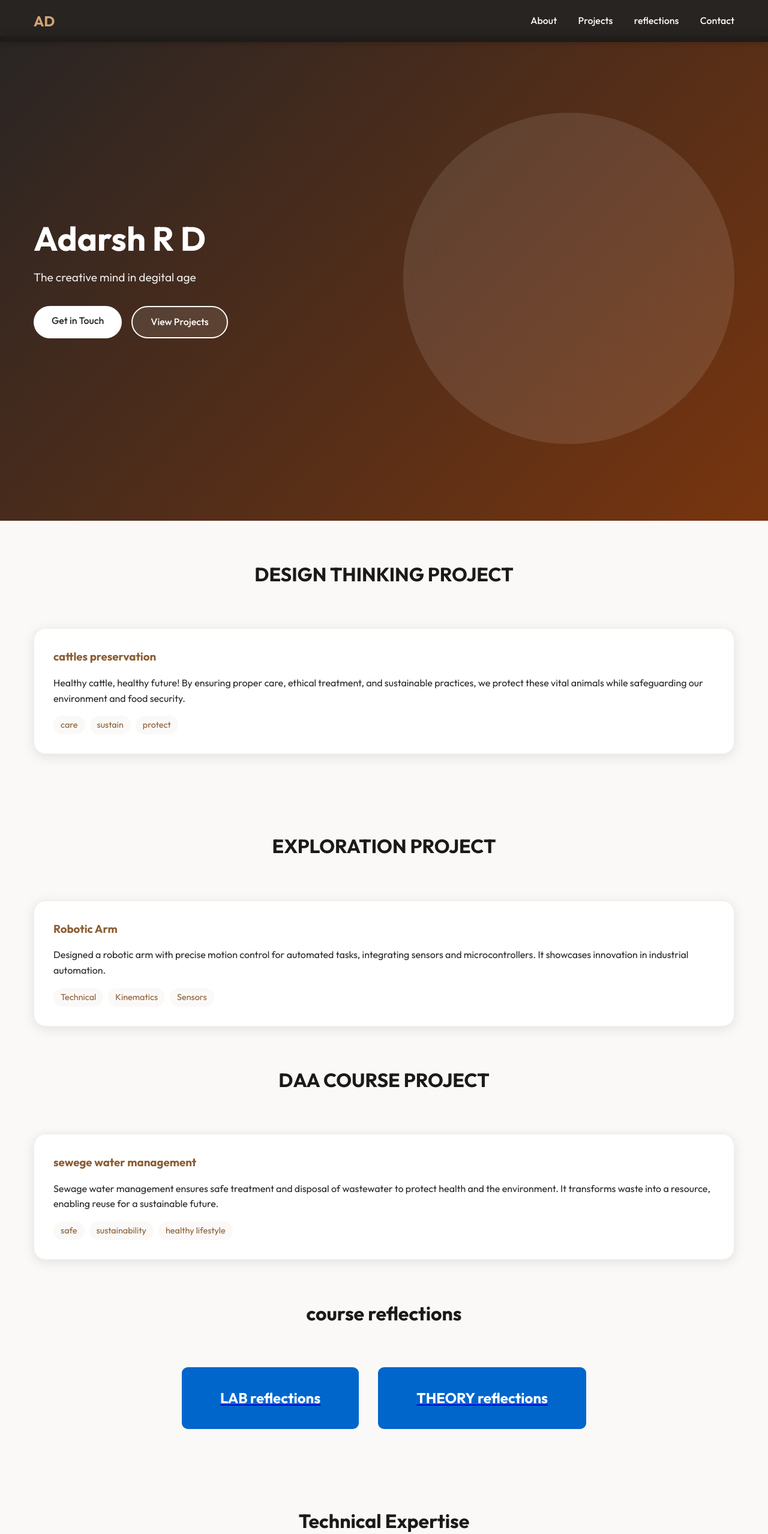
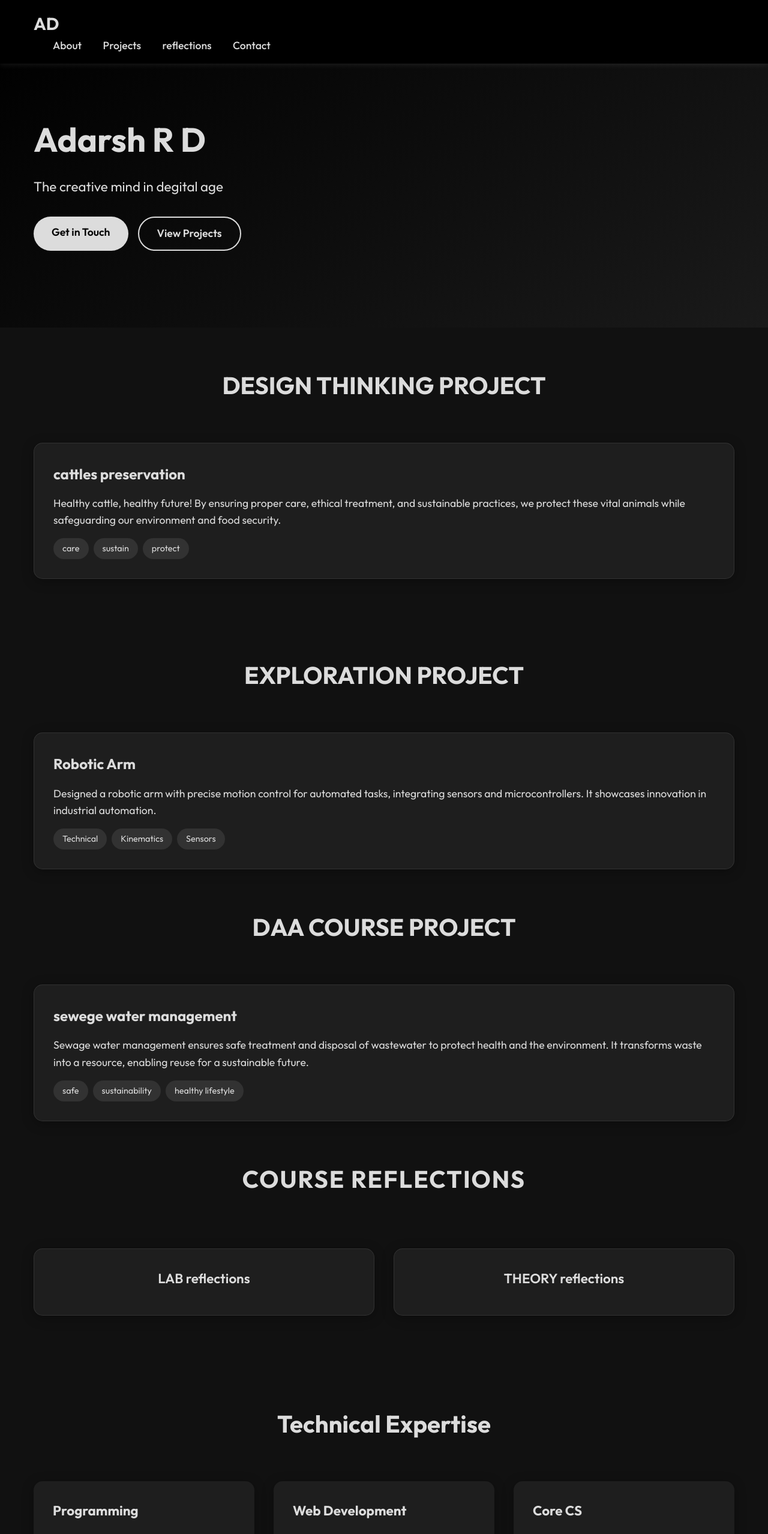
Before and after one commit to Adrashrd/portfolio.github.io, a plain HTML site: page index.html in a window 1280 px wide. Shown: the top 2557 px of the page at 60% size. Drawn offline with Linux system fonts and the light colour scheme.

Commit message:
Update style.css

```diff
--- a/style.css
+++ b/style.css
@@ -1,13 +1,11 @@
 :root {
-    --primary-color: #1c1917;
-    --secondary-color: #8b5e34;
-    --accent-color: #d4a373;
-    --background-color: #faf9f7;
-    --card-background: #ffffff;
-    --text-primary: #292524;
-    --text-secondary: #57534e;
-    --brown-gradient-dark: #292524;
-    --brown-gradient-light: #78350f;
+    --primary-color: #000000;
+    --secondary-color: #DCDCDC;
+    --accent-color: #A0A0A0;
+    --background-color: #111111;
+    --card-background: #1E1E1E;
+    --text-primary: #FFFFFF;
+    --text-secondary: #DCDCDC;
     --spacing-xs: 0.5rem;
     --spacing-sm: 1rem;
     --spacing-md: 2rem;
@@ -33,47 +31,38 @@ body {
     padding: 0 var(--spacing-sm);
 }
 
-/* Navigation */
 .navbar {
     position: fixed;
     top: 0;
     width: 100%;
-    background: rgba(28, 25, 23, 0.95);
-    backdrop-filter: blur(10px);
+    background-color: rgba(0, 0, 0, 0.95);
+    padding: var(--spacing-sm) 0;
+    box-shadow: 0 2px 10px rgba(220, 220, 220, 0.1);
     z-index: 1000;
-    padding: var(--spacing-sm) 0;
-    box-shadow: 0 2px 10px rgba(0, 0, 0, 0.2);
-}
-
-.navbar .container {
-    display: flex;
-    justify-content: space-between;
-    align-items: center;
 }
 
 .logo {
-    font-size: 1.5rem;
+    font-size: 1.8rem;
     font-weight: 700;
-    color: var(--accent-color);
+    color: var(--secondary-color);
 }
 
 .nav-links a {
     margin-left: var(--spacing-md);
     text-decoration: none;
-    color: var(--background-color);
+    color: var(--text-secondary);
     font-weight: 500;
     transition: color 0.3s ease;
+    font-size: 1.1rem;
 }
 
 .nav-links a:hover {
-    color: var(--accent-color);
+    color: #FFFFFF;
 }
 
-/* Hero Section */
 .hero {
     padding: calc(var(--spacing-lg) * 2) 0;
-    background: linear-gradient(135deg, var(--brown-gradient-dark) 0%, var(--brown-gradient-light) 100%);
-    color: white;
+    background: linear-gradient(145deg, #000000, #1a1a1a);
     margin-top: 60px;
 }
 
@@ -88,12 +77,12 @@ body {
     font-size: 3.5rem;
     font-weight: 700;
     margin-bottom: var(--spacing-sm);
-    line-height: 1.2;
+    color: var(--secondary-color);
 }
 
 .subtitle {
-    font-size: 1.2rem;
-    opacity: 0.9;
+    font-size: 1.4rem;
+    color: var(--text-secondary);
     margin-bottom: var(--spacing-md);
 }
 
@@ -106,45 +95,37 @@ body {
     padding: 12px 30px;
     border-radius: 30px;
     text-decoration: none;
-    font-weight: 500;
-    transition: transform 0.3s ease;
+    font-weight: 600;
+    transition: all 0.3s ease;
+    font-size: 1.1rem;
 }
 
 .primary-btn {
-    background: white;
-    color: var(--brown-gradient-dark);
+    background-color: var(--secondary-color);
+    color: var(--primary-color);
 }
 
 .secondary-btn {
-    background: rgba(255, 255, 255, 0.1);
-    color: white;
-    border: 2px solid white;
+    border: 2px solid var(--secondary-color);
+    color: var(--secondary-color);
 }
 
 .primary-btn:hover, .secondary-btn:hover {
     transform: translateY(-2px);
+    box-shadow: 0 5px 15px rgba(220, 220, 220, 0.2);
 }
 
-.profile-placeholder {
-    width: 100%;
-    padding-bottom: 100%;
-    background: rgba(255, 255, 255, 0.1);
-    border-radius: 50%;
-}
-
-/* Sections */
 .section {
     padding: var(--spacing-lg) 0;
 }
 
 .section-title {
-    font-size: 2rem;
+    font-size: 2.5rem;
     margin-bottom: var(--spacing-lg);
     text-align: center;
-    color: var(--primary-color);
+    color: var(--secondary-color);
 }
 
-/* Projects */
 .projects-grid {
     display: grid;
     grid-template-columns: repeat(auto-fit, minmax(300px, 1fr));
@@ -152,16 +133,17 @@ body {
 }
 
 .project-card {
-    background: var(--card-background);
-    border-radius: 20px;
+    background-color: var(--card-background);
+    border-radius: 15px;
     overflow: hidden;
-    box-shadow: 0 4px 20px rgba(0, 0, 0, 0.1);
+    box-shadow: 0 4px 20px rgba(0, 0, 0, 0.3);
     transition: transform 0.3s ease;
-    border: 1px solid rgba(139, 94, 52, 0.1);
+    border: 1px solid rgba(220, 220, 220, 0.1);
 }
 
 .project-card:hover {
     transform: translateY(-5px);
+    box-shadow: 0 6px 25px rgba(220, 220, 220, 0.15);
 }
 
 .project-content {
@@ -169,26 +151,31 @@ body {
 }
 
 .project-content h3 {
+    font-size: 1.5rem;
+    color: var(--secondary-color);
     margin-bottom: var(--spacing-sm);
-    color: var(--secondary-color);
+}
+
+.project-content p {
+    color: var(--text-secondary);
+    margin-bottom: var(--spacing-sm);
+    font-size: 1.1rem;
 }
 
 .project-tags {
     display: flex;
     flex-wrap: wrap;
     gap: var(--spacing-xs);
-    margin-top: var(--spacing-sm);
 }
 
 .project-tags span {
-    background: var(--background-color);
-    padding: 4px 12px;
+    background-color: rgba(220, 220, 220, 0.1);
+    padding: 6px 15px;
     border-radius: 20px;
     font-size: 0.9rem;
     color: var(--secondary-color);
 }
 
-/* Skills */
 .skills-grid {
     display: grid;
     grid-template-columns: repeat(auto-fit, minmax(250px, 1fr));
@@ -196,16 +183,16 @@ body {
 }
 
 .skill-card {
-    background: var(--card-background);
+    background-color: var(--card-background);
     padding: var(--spacing-md);
-    border-radius: 20px;
-    box-shadow: 0 4px 20px rgba(0, 0, 0, 0.1);
-    border: 1px solid rgba(139, 94, 52, 0.1);
+    border-radius: 15px;
+    box-shadow: 0 4px 20px rgba(0, 0, 0, 0.3);
 }
 
 .skill-card h3 {
+    color: var(--secondary-color);
     margin-bottom: var(--spacing-sm);
-    color: var(--secondary-color);
+    font-size: 1.4rem;
 }
 
 .skill-card ul {
@@ -213,7 +200,9 @@ body {
 }
 
 .skill-card ul li {
-    margin: 10px 0;
+    margin: 12px 0;
+    color: var(--text-secondary);
+    font-size: 1.1rem;
     padding-left: 20px;
     position: relative;
 }
@@ -222,16 +211,14 @@ body {
     content: "→";
     position: absolute;
     left: 0;
-    color: var(--accent-color);
+    color: var(--secondary-color);
 }
 
-/* Academic Section */
 .academic-card {
-    background: var(--card-background);
+    background-color: var(--card-background);
     padding: var(--spacing-md);
-    border-radius: 20px;
-    box-shadow: 0 4px 20px rgba(0, 0, 0, 0.1);
-    border: 1px solid rgba(139, 94, 52, 0.1);
+    border-radius: 15px;
+    box-shadow: 0 4px 20px rgba(0, 0, 0, 0.3);
 }
 
 .academic-info {
@@ -243,38 +230,14 @@ body {
 .info-item h4 {
     color: var(--secondary-color);
     margin-bottom: 5px;
-}
-/* Reflections Section Styles */
-.team-grid {
-    display: flex;
-    justify-content: center;
-    gap: 2rem;
-    flex-wrap: wrap;
-    margin-top: 2rem;
+    font-size: 1.2rem;
 }
 
-.team-member {
-    background: #0066cc;
-    padding: 2rem 4rem;
-    border-radius: 10px;
-    text-align: center;
-    transition: transform 0.3s, box-shadow 0.3s;
-    cursor: pointer;
-    text-decoration: none;
+.info-item p {
+    color: var(--text-secondary);
+    font-size: 1.1rem;
 }
 
-.team-member:hover {
-    transform: translateY(-5px);
-    box-shadow: 0 8px 15px rgba(0,0,0,0.2);
-}
-
-.member-info h3 {
-    color: white;
-    font-size: 1.5rem;
-    margin: 0;
-}
-
-/* Contact Section */
 .social-links {
     display: flex;
     justify-content: center;
@@ -283,22 +246,23 @@ body {
 
 .social-btn {
     padding: 12px 30px;
-    background: var(--secondary-color);
-    color: white;
+    background-color: var(--secondary-color);
+    color: var(--primary-color);
     text-decoration: none;
     border-radius: 30px;
+    font-weight: 600;
     transition: all 0.3s ease;
+    font-size: 1.1rem;
 }
 
 .social-btn:hover {
+    background-color: #FFFFFF;
     transform: translateY(-2px);
-    background: var(--primary-color);
+    box-shadow: 0 5px 15px rgba(220, 220, 220, 0.2);
 }
 
-/* Footer */
 footer {
-    background: var(--primary-color);
-    color: white;
+    background-color: var(--primary-color);
     padding: var(--spacing-lg) 0;
     margin-top: var(--spacing-lg);
 }
@@ -306,12 +270,12 @@ footer {
 .inspiration-quote {
     text-align: center;
     font-style: italic;
+    font-size: 1.2rem;
+    color: var(--secondary-color);
     max-width: 800px;
     margin: 0 auto;
-    color: var(--accent-color);
 }
 
-/* Media Queries */
 @media (max-width: 768px) {
     .hero-content {
         grid-template-columns: 1fr;
@@ -326,20 +290,136 @@ footer {
         display: none;
     }
 
-    .academic-info {
-        grid-template-columns: 1fr;
-    }
-
     .cta-buttons {
         justify-content: center;
     }
+
+    .section-title {
+        font-size: 2rem;
+    }
+}
+/* Reflections Section Styling */
+.team-grid {
+    display: grid;
+    grid-template-columns: repeat(auto-fit, minmax(250px, 1fr));
+    gap: var(--spacing-md);
+    padding: 20px 0;
 }
 
-@keyframes fadeIn {
-    from { opacity: 0; transform: translateY(20px); }
-    to { opacity: 1; transform: translateY(0); }
+.team-member {
+    background-color: var(--card-background);
+    border-radius: 15px;
+    padding: var(--spacing-md);
+    text-decoration: none;
+    transition: all 0.3s ease;
+    border: 1px solid rgba(220, 220, 220, 0.1);
+    box-shadow: 0 4px 20px rgba(0, 0, 0, 0.3);
+    cursor: pointer;
+    display: block;
 }
 
-.section {
-    animation: fadeIn 1s ease-out;
+.team-member:hover {
+    transform: translateY(-5px);
+    box-shadow: 0 6px 25px rgba(220, 220, 220, 0.15);
+    border-color: var(--secondary-color);
 }
+
+.member-info {
+    text-align: center;
+}
+
+.member-info h3 {
+    color: var(--secondary-color);
+    font-size: 1.4rem;
+    margin-bottom: 10px;
+    font-weight: 600;
+}
+
+.member-info p {
+    color: var(--text-secondary);
+    font-size: 1.1rem;
+    line-height: 1.6;
+}
+
+/* Connect With Me Section Styling */
+.contact-section {
+    background: linear-gradient(145deg, #000000, #1a1a1a);
+    padding: var(--spacing-lg) 0;
+    border-radius: 20px;
+    margin: 20px 0;
+}
+
+.social-links {
+    display: flex;
+    justify-content: center;
+    gap: var(--spacing-md);
+    flex-wrap: wrap;
+    padding: 20px 0;
+}
+
+.social-btn {
+    padding: 15px 40px;
+    background-color: var(--secondary-color);
+    color: var(--primary-color);
+    text-decoration: none;
+    border-radius: 30px;
+    font-weight: 600;
+    transition: all 0.3s ease;
+    font-size: 1.1rem;
+    border: none;
+    display: inline-flex;
+    align-items: center;
+    justify-content: center;
+    min-width: 180px;
+}
+
+.social-btn:hover {
+    background-color: #FFFFFF;
+    transform: translateY(-2px);
+    box-shadow: 0 5px 15px rgba(220, 220, 220, 0.2);
+}
+
+/* Section Title Enhancement */
+#ref .section-title,
+#contact .section-title {
+    color: var(--secondary-color);
+    font-size: 2.5rem;
+    margin-bottom: var(--spacing-lg);
+    text-align: center;
+    text-transform: uppercase;
+    letter-spacing: 2px;
+}
+
+/* Responsive Design */
+@media (max-width: 768px) {
+    .team-grid {
+        grid-template-columns: 1fr;
+        padding: 10px;
+    }
+
+    .social-links {
+        flex-direction: column;
+        align-items: center;
+    }
+
+    .social-btn {
+        width: 100%;
+        max-width: 300px;
+    }
+
+    #ref .section-title,
+    #contact .section-title {
+        font-size: 2rem;
+    }
+}
+
+/* Link Styling */
+.team-member {
+    color: inherit;
+    text-decoration: none;
+}
+
+a {
+    text-decoration: none;
+    color: inherit;
+}
```
